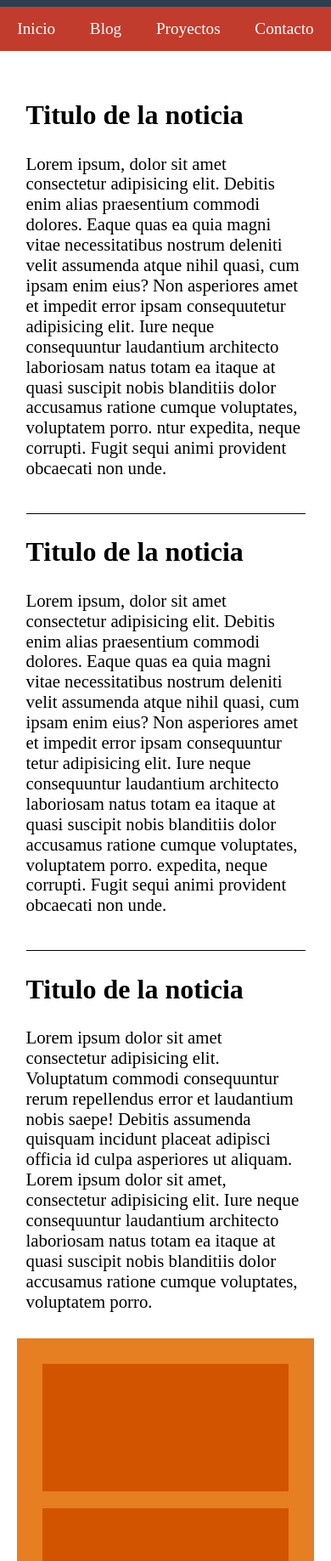
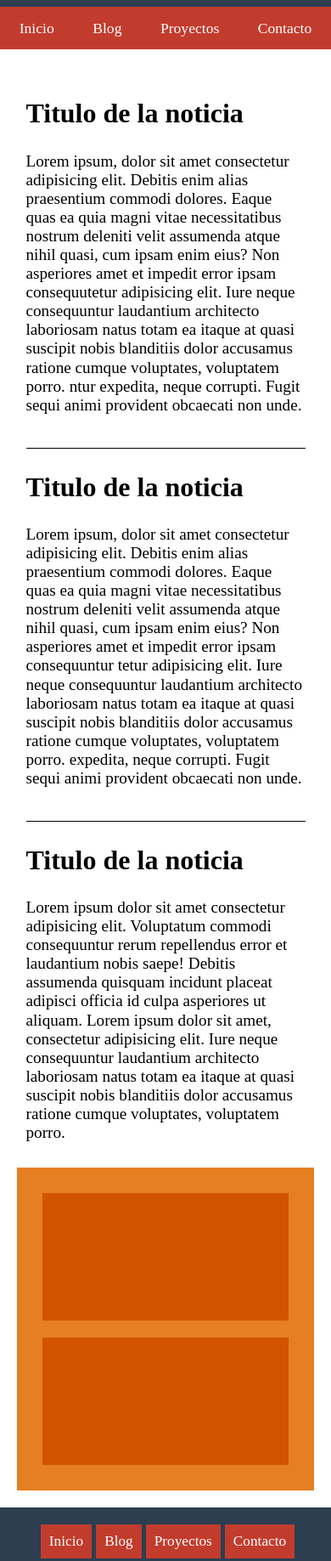
Before and after one commit to Uzilekz/Flexbox-Layout, a plain HTML site: page index.html in a window 390 px wide. Shown: the part 140-1977 px from the top of the page at 85% size. Drawn offline with Linux system fonts and the light colour scheme.

Commit message:
Finished finally GG EZ

```diff
--- a/css/style.css
+++ b/css/style.css
@@ -217,3 +217,18 @@ body {
     margin: 5px;
   }
 }
+
+@media screen and (max-width: 480px) {
+  .header__nav__link {
+    font-size: 1.1em;
+  }
+  .main__articles__article__txt {
+    font-size: 1.2em;
+  }
+  .footer__links__link {
+    font-size: .9em;
+  }
+  .footer__social__link {
+    font-size: .9em;
+  }
+}
```
